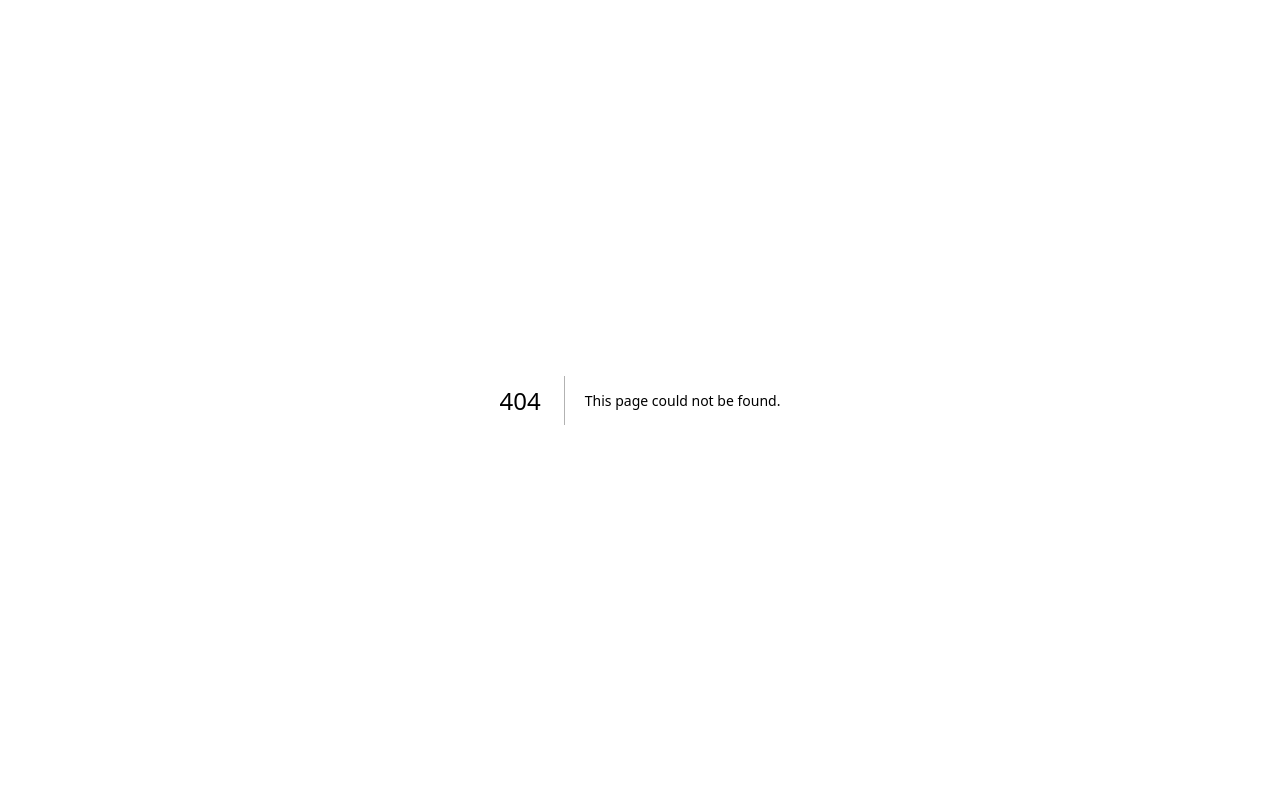
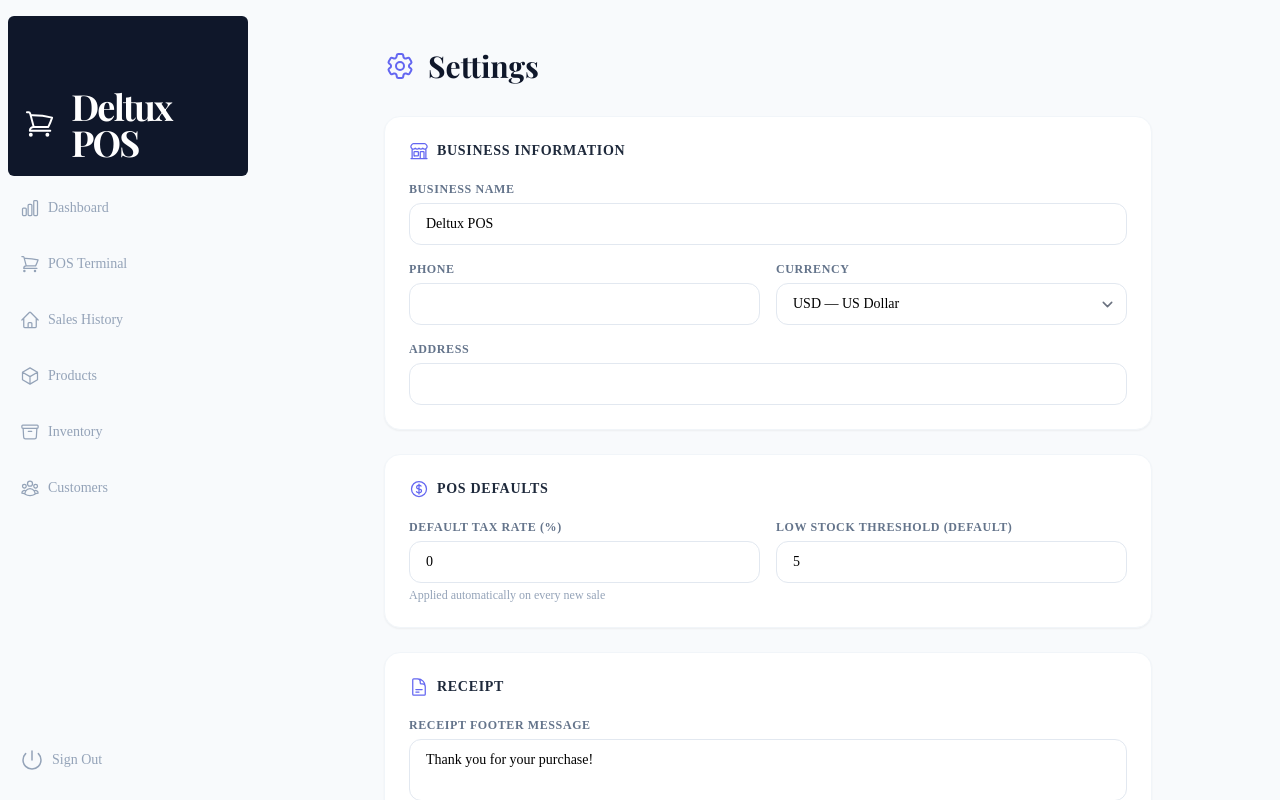
Before and after one commit to Cristian-DW/nextjs-dashboard, a Next.js app: page /dashboard/settings in a window 1280 px wide. Before the commit this address had no page. Built offline with nearby package versions, Linux system fonts and the light colour scheme; no server answers; the database is empty.

Commit message:
feat: implement supplier management pages and settings configuration UI

```diff
--- /dev/null
+++ b/app/dashboard/settings/page.tsx
@@ -0,0 +1,113 @@
+import { sql } from '@/app/lib/db';
+import { saveSettings } from '@/app/lib/actions';
+import { playfair } from '@/app/ui/fonts';
+import {
+  BuildingStorefrontIcon,
+  CurrencyDollarIcon,
+  DocumentTextIcon,
+  Cog6ToothIcon,
+} from '@heroicons/react/24/outline';
+
+async function getSettings(): Promise<Record<string, string>> {
+  try {
+    const res = await sql`SELECT key, value FROM settings`;
+    return Object.fromEntries(res.rows.map((r) => [r.key, r.value]));
+  } catch {
+    return {};
+  }
+}
+
+export default async function SettingsPage() {
+  const settings = await getSettings();
+
+  return (
+    <div className="max-w-3xl mx-auto">
+      <div className="flex items-center gap-3 mb-8">
+        <Cog6ToothIcon className="w-8 h-8 text-indigo-500" />
+        <h1 className={`${playfair.className} text-2xl md:text-3xl font-bold text-slate-900`}>Settings</h1>
+      </div>
+
+      <form action={saveSettings} className="space-y-6">
+        {/* Business Info */}
+        <section className="bg-white rounded-2xl border border-slate-100 shadow-sm p-6">
+          <div className="flex items-center gap-2 mb-5">
+            <BuildingStorefrontIcon className="w-5 h-5 text-indigo-500" />
+            <h2 className="text-sm font-bold text-slate-800 uppercase tracking-wider">Business Information</h2>
+          </div>
+          <div className="grid sm:grid-cols-2 gap-4">
+            <div className="sm:col-span-2">
+              <label className="block text-xs font-semibold text-slate-500 uppercase tracking-wider mb-1.5">Business Name</label>
+              <input name="business_name" defaultValue={settings.business_name || 'Deltux POS'}
+                className="w-full rounded-xl border border-slate-200 px-4 py-2.5 text-sm focus:outline-none focus:ring-2 focus:ring-indigo-400" />
+            </div>
+            <div>
+              <label className="block text-xs font-semibold text-slate-500 uppercase tracking-wider mb-1.5">Phone</label>
+              <input name="business_phone" defaultValue={settings.business_phone || ''}
+                className="w-full rounded-xl border border-slate-200 px-4 py-2.5 text-sm focus:outline-none focus:ring-2 focus:ring-indigo-400" />
+            </div>
+            <div>
+              <label className="block text-xs font-semibold text-slate-500 uppercase tracking-wider mb-1.5">Currency</label>
+              <select name="currency" defaultValue={settings.currency || 'USD'}
+                className="w-full rounded-xl border border-slate-200 px-4 py-2.5 text-sm focus:outline-none focus:ring-2 focus:ring-indigo-400 bg-white">
+                <option value="USD">USD — US Dollar</option>
+                <option value="EUR">EUR — Euro</option>
+                <option value="GBP">GBP — British Pound</option>
+                <option value="MXN">MXN — Mexican Peso</option>
+                <option value="COP">COP — Colombian Peso</option>
+                <option value="BRL">BRL — Brazilian Real</option>
+              </select>
+            </div>
+            <div className="sm:col-span-2">
+              <label className="block text-xs font-semibold text-slate-500 uppercase tracking-wider mb-1.5">Address</label>
+              <input name="business_address" defaultValue={settings.business_address || ''}
+                className="w-full rounded-xl border border-slate-200 px-4 py-2.5 text-sm focus:outline-none focus:ring-2 focus:ring-indigo-400" />
+            </div>
+          </div>
+        </section>
+
+        {/* POS Defaults */}
+        <section className="bg-white rounded-2xl border border-slate-100 shadow-sm p-6">
+          <div className="flex items-center gap-2 mb-5">
+            <CurrencyDollarIcon className="w-5 h-5 text-indigo-500" />
+            <h2 className="text-sm font-bold text-slate-800 uppercase tracking-wider">POS Defaults</h2>
+          </div>
+          <div className="grid sm:grid-cols-2 gap-4">
+            <div>
+              <label className="block text-xs font-semibold text-slate-500 uppercase tracking-wider mb-1.5">Default Tax Rate (%)</label>
+              <input name="default_tax_rate" type="number" min="0" max="100" step="0.01"
+                defaultValue={settings.default_tax_rate || '0'}
+                className="w-full rounded-xl border border-slate-200 px-4 py-2.5 text-sm focus:outline-none focus:ring-2 focus:ring-indigo-400" />
+              <p className="text-xs text-slate-400 mt-1">Applied automatically on every new sale</p>
+            </div>
+            <div>
+              <label className="block text-xs font-semibold text-slate-500 uppercase tracking-wider mb-1.5">Low Stock Threshold (default)</label>
+              <input name="default_low_stock" type="number" min="0"
+                defaultValue={settings.default_low_stock || '5'}
+                className="w-full rounded-xl border border-slate-200 px-4 py-2.5 text-sm focus:outline-none focus:ring-2 focus:ring-indigo-400" />
+            </div>
+          </div>
+        </section>
+
+        {/* Receipt */}
+        <section className="bg-white rounded-2xl border border-slate-100 shadow-sm p-6">
+          <div className="flex items-center gap-2 mb-5">
+            <DocumentTextIcon className="w-5 h-5 text-indigo-500" />
+            <h2 className="text-sm font-bold text-slate-800 uppercase tracking-wider">Receipt</h2>
+          </div>
+          <div>
+            <label className="block text-xs font-semibold text-slate-500 uppercase tracking-wider mb-1.5">Receipt Footer Message</label>
+            <textarea name="receipt_footer" rows={2} defaultValue={settings.receipt_footer || 'Thank you for your purchase!'}
+              className="w-full rounded-xl border border-slate-200 px-4 py-2.5 text-sm focus:outline-none focus:ring-2 focus:ring-indigo-400 resize-none" />
+          </div>
+        </section>
+
+        <div className="flex justify-end">
+          <button type="submit"
+            className="px-8 py-3 rounded-xl bg-indigo-600 text-white text-sm font-bold hover:bg-indigo-700 transition-colors shadow-md shadow-indigo-500/20">
+            Save Settings
+          </button>
+        </div>
+      </form>
+    </div>
+  );
+}
```
